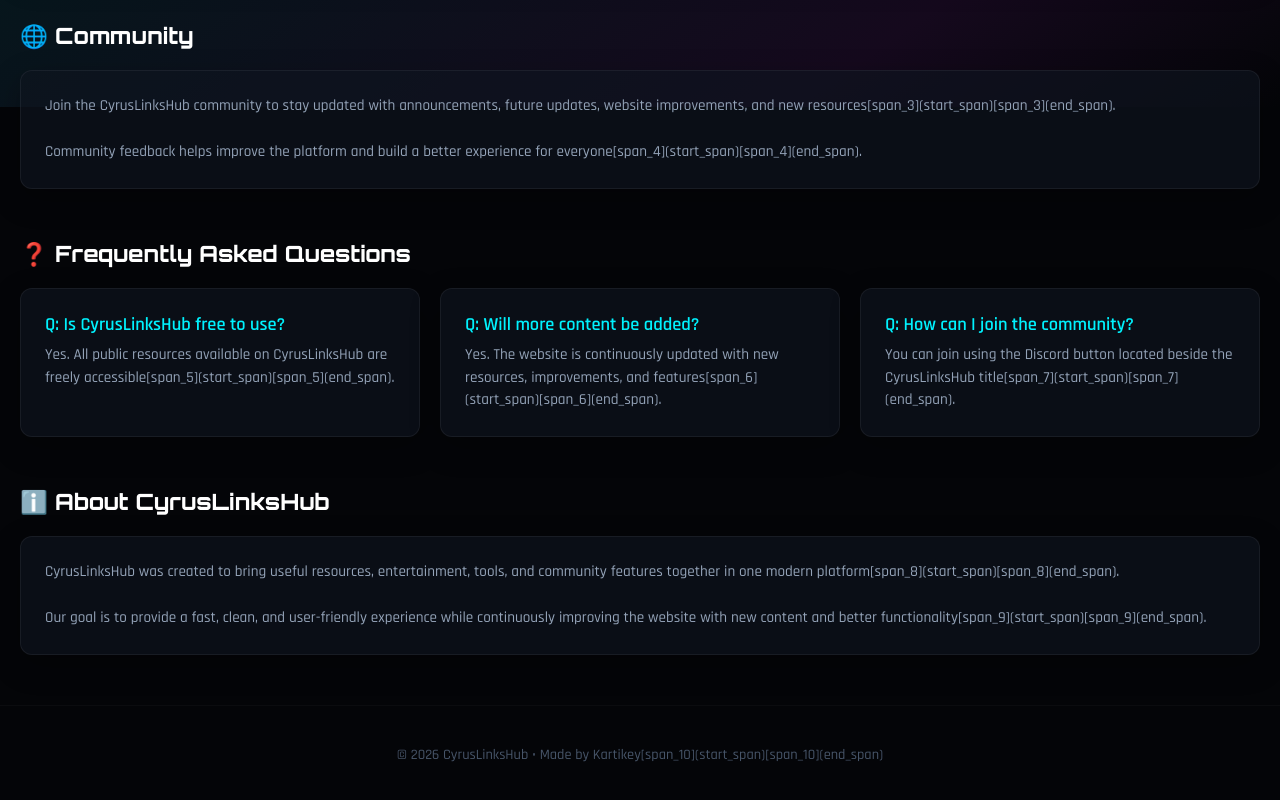
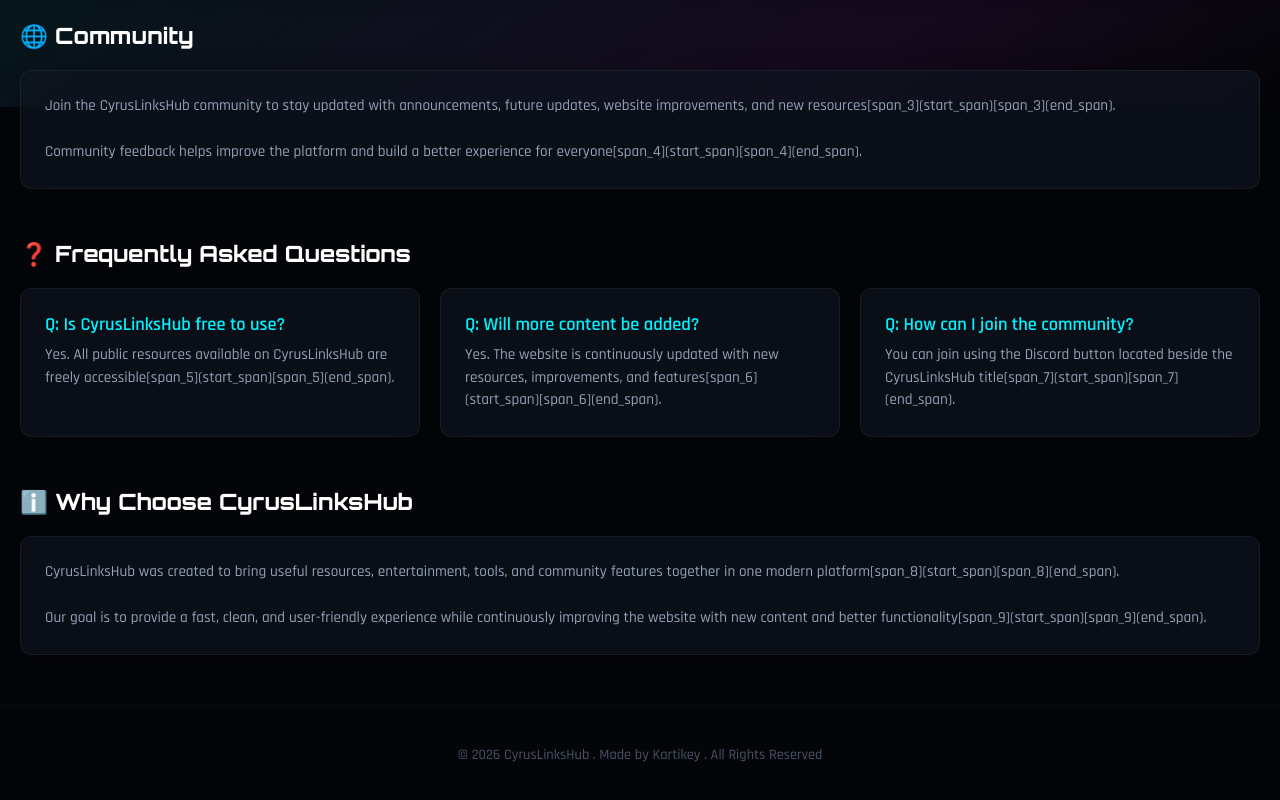
Before and after one commit to alphaknightrider/Cyruslinkshub, a plain HTML site: page index.html in a window 1280 px wide. Shown: the part 693-1493 px from the top of the page. Drawn offline with Linux system fonts and the light colour scheme.

Commit message:
Update index.html

```diff
--- a/index.html
+++ b/index.html
@@ -111,7 +111,7 @@
 
         <!-- ABOUT SECTION -->
         <section class="tool-section hidden">
-            <h2 class="section-title">ℹ️ About CyrusLinksHub</h2>
+            <h2 class="section-title">ℹ️ Why Choose CyrusLinksHub</h2>
             <div class="glass-card">
                 <p style="margin-bottom: 0;">
                     CyrusLinksHub was created to bring useful resources, entertainment, tools, and community features together in one modern platform[span_8](start_span)[span_8](end_span).
@@ -128,7 +128,7 @@
 
     <!-- FOOTER -->
     <footer>
-        <p>© 2026 CyrusLinksHub • Made by Kartikey[span_10](start_span)[span_10](end_span)</p>
+        <p>© 2026 CyrusLinksHub . Made by Kartikey . All Rights Reserved</p>
     </footer>
 
     <!-- Scroll Reveal Engine & Back to Top interactions -->
```
